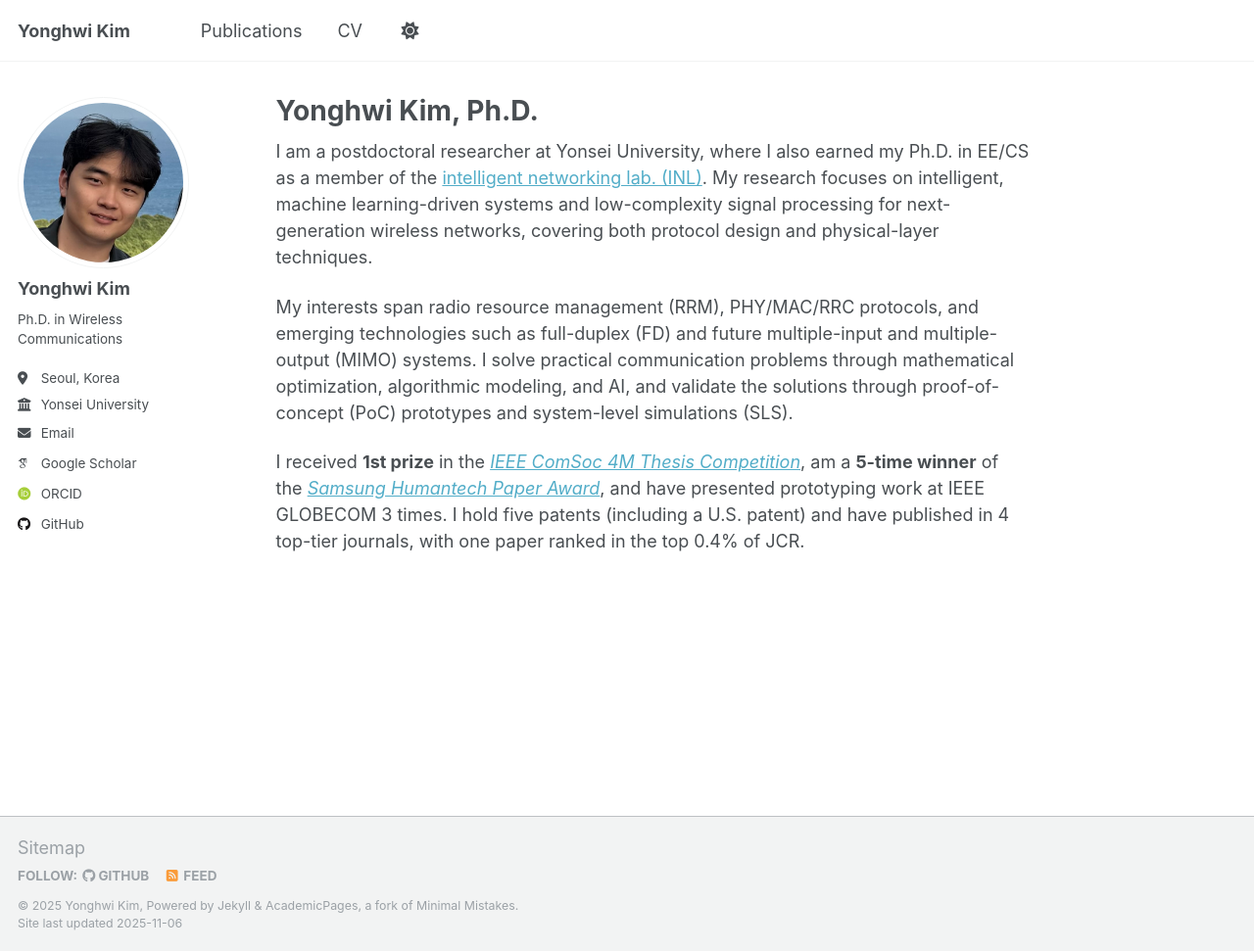
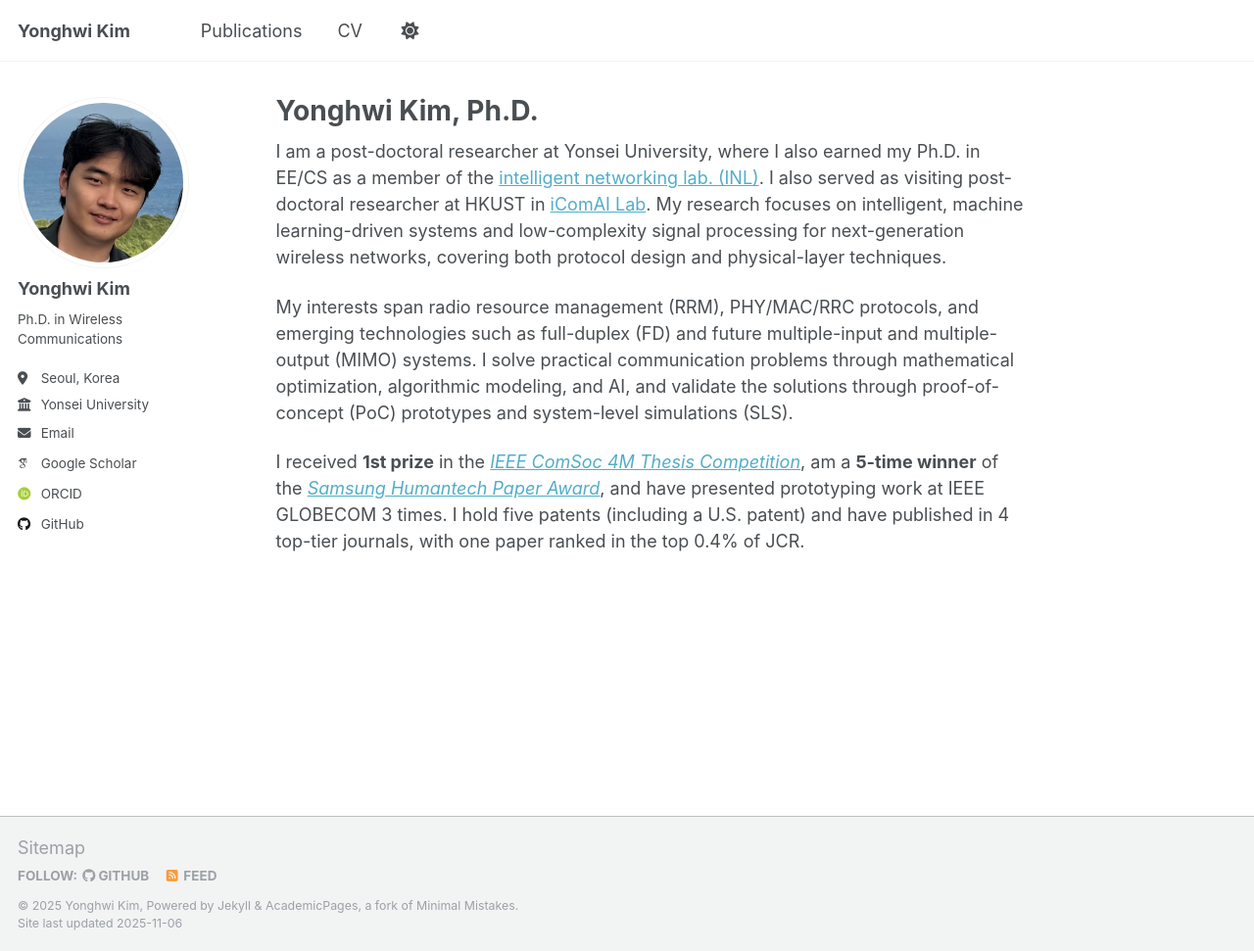
Before and after one commit to yonghwi-erickim/yonghwi-erickim.github.io, a Jekyll site: the page built from _pages/about.md, in a window 1280 px wide and 971 px high. Shown: the whole window at 98% size. Built offline with Jekyll 4.4.1, drawn with Linux system fonts in a browser that asks for light colours; some web fonts are replaced; a script that is not in the unit is left out.

Commit message:
Update about.md

```diff
--- a/_pages/about.md
+++ b/_pages/about.md
@@ -6,7 +6,7 @@ redirect_from:
   - /about/
   - /about.html
 ---
-I am a postdoctoral researcher at Yonsei University, where I also earned my Ph.D. in EE/CS as a member of the [intelligent networking lab. (INL)](https://cbchae.org). My research focuses on intelligent, machine learning-driven systems and low-complexity signal processing for next-generation wireless networks, covering both protocol design and physical-layer techniques.
+I am a post-doctoral researcher at Yonsei University, where I also earned my Ph.D. in EE/CS as a member of the [intelligent networking lab. (INL)](https://cbchae.org). I also served as visiting post-doctoral researcher at HKUST in [iComAI Lab](https://eejzhang.people.ust.hk/). My research focuses on intelligent, machine learning-driven systems and low-complexity signal processing for next-generation wireless networks, covering both protocol design and physical-layer techniques.
 
 
 My interests span radio resource management (RRM), PHY/MAC/RRC protocols, and emerging technologies such as full-duplex (FD) and future multiple-input and multiple-output (MIMO) systems. I solve practical communication problems through mathematical optimization, algorithmic modeling, and AI, and validate the solutions through proof-of-concept (PoC) prototypes and system-level simulations (SLS).
```
